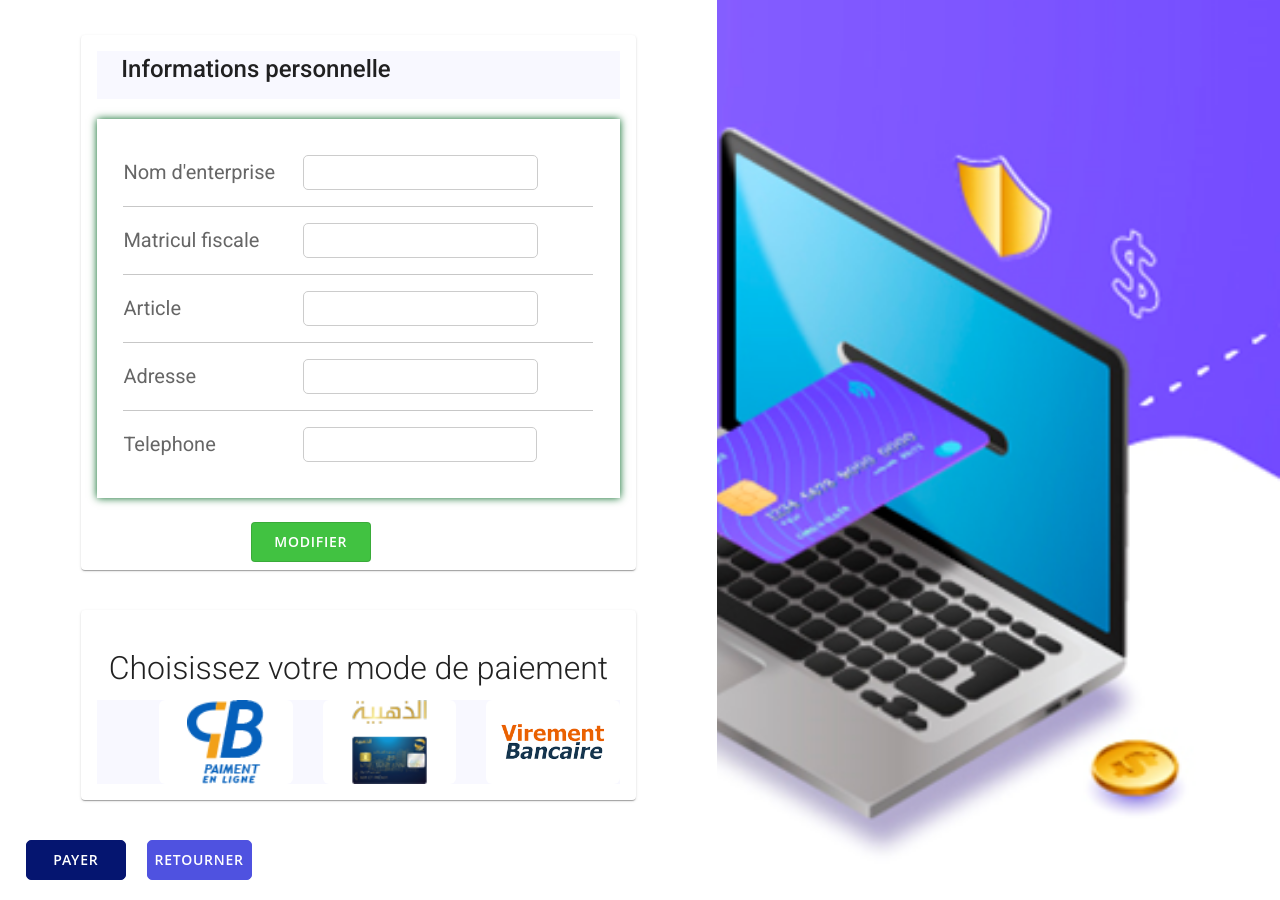
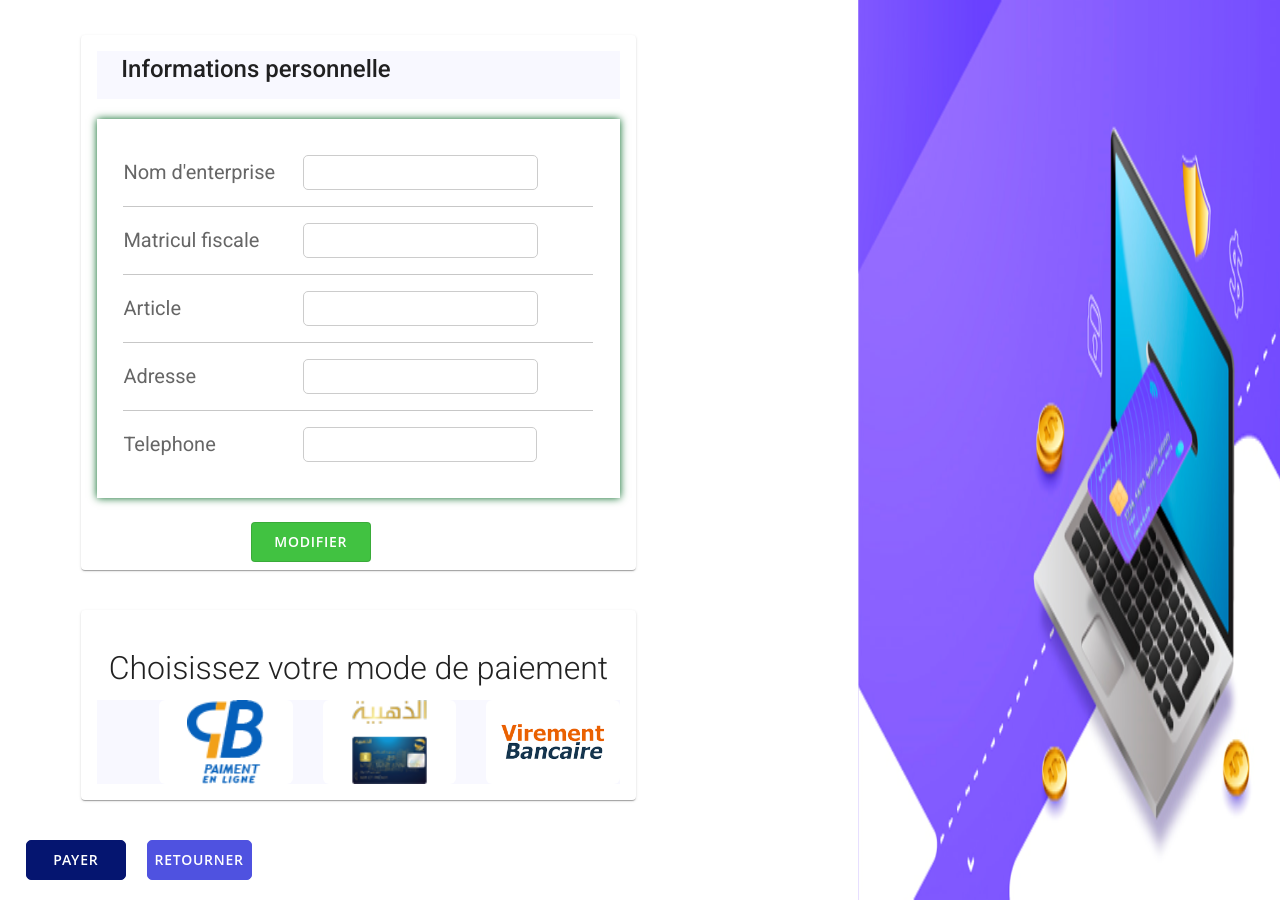
Before and after one commit to lanohoza/page_paiement, an Angular app: page / in a window 1280 px wide. Built offline with nearby package versions, Linux system fonts and the light colour scheme.

Commit message:
Update app.component.css

```diff
--- a/src/app/app.component.css
+++ b/src/app/app.component.css
@@ -1,7 +1,7 @@
 .bg-img{
     background-image: url('/assets/background.png');
     background-repeat: no-repeat;
-    background-size: cover;
+    background-size: 75% 100%;
     background-attachment: fixed;
     background-position: right;
 
```
